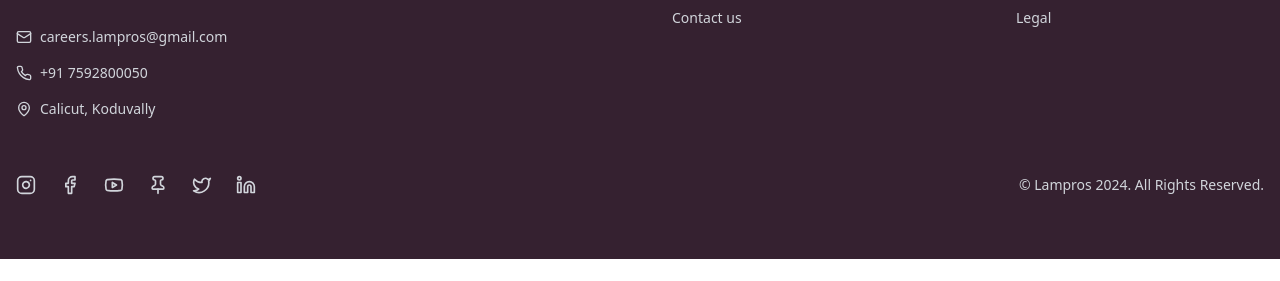
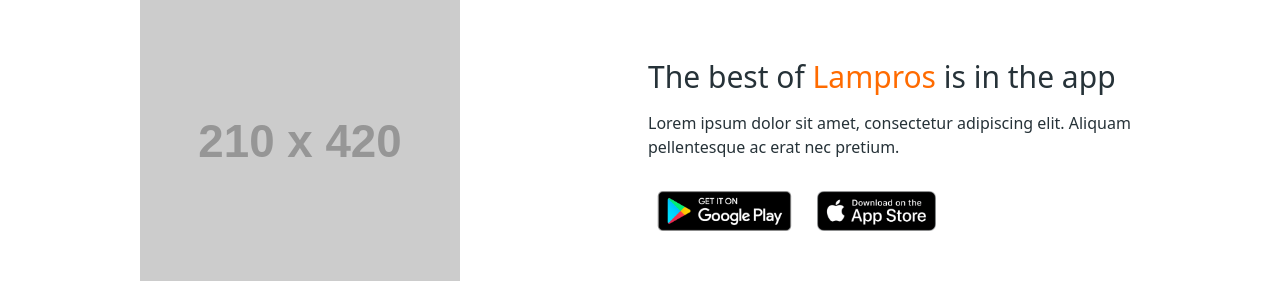
Before and after one commit to muhammed-hashir-musthafa/Lampross, a Next.js app in the folder Client/: page /designs/1 in a window 1280 px wide. Shown: the part 1036-1317 px from the top of the page. Before the commit the page ends 1295 px from the top, so only its background shows below. Built offline with nearby package versions, Linux system fonts and the light colour scheme.

Commit message:
Feat: added About page

```diff
--- /dev/null
+++ b/Client/src/components/AboutApp/AboutApp.tsx
@@ -0,0 +1,62 @@
+import Image from "next/image";
+import React from "react";
+
+function AboutApp() {
+  return (
+    <div className="grid lg:grid-cols-[600px_minmax(100px,_1fr)] gap-12 items-center">
+      <div className="relative mx-auto lg:max-w-none ">
+        <Image
+          src="https://placehold.co/210x420"
+          alt="Lampros App Interface"
+          width={320}
+          height={320}
+          className="w-[320px]"
+          priority
+        />
+      </div>
+
+      <div className="text-center lg:text-left">
+        <h2 className="text-3xl font-medium mb-4">
+          The best of <span className="text-[#FF6B00]">Lampros</span> is in the
+          app
+        </h2>
+        <p className="text-text font-medium mb-8 max-w-xl mx-auto lg:mx-0">
+          Lorem ipsum dolor sit amet, consectetur adipiscing elit. Aliquam
+          pellentesque ac erat nec pretium.
+        </p>
+        <div className="flex flex-wrap gap-4 justify-center lg:justify-start">
+          <a
+            href="#"
+            className="inline-block"
+            target="_blank"
+            rel="noopener noreferrer"
+          >
+            <Image
+              src="/assets/playstore-btn.png"
+              alt="Get it on Google Play"
+              width={135}
+              height={40}
+              className="h-10 w-auto"
+            />
+          </a>
+          <a
+            href="#"
+            className="inline-block"
+            target="_blank"
+            rel="noopener noreferrer"
+          >
+            <Image
+              src="/assets/appstore-btn.png"
+              alt="Download on the App Store"
+              width={135}
+              height={40}
+              className="h-10 w-auto"
+            />
+          </a>
+        </div>
+      </div>
+    </div>
+  );
+}
+
+export default AboutApp;
```
